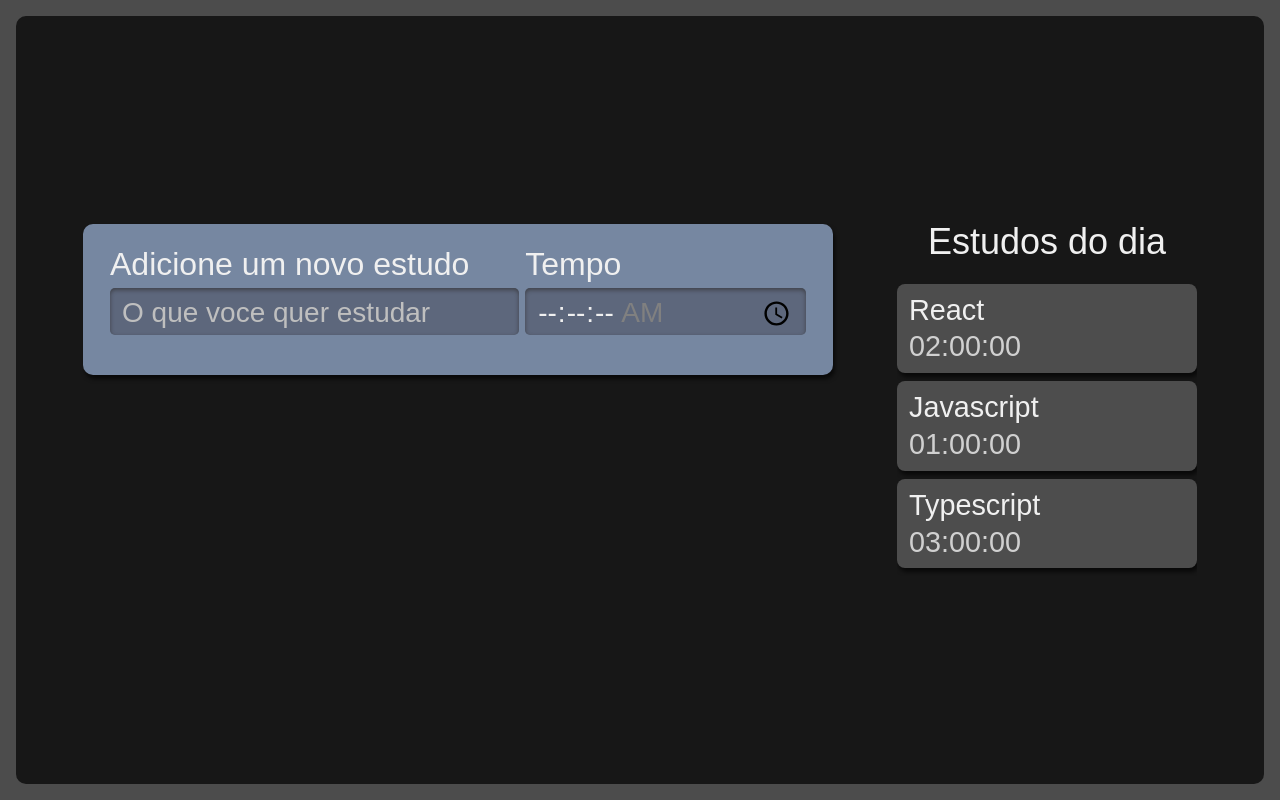
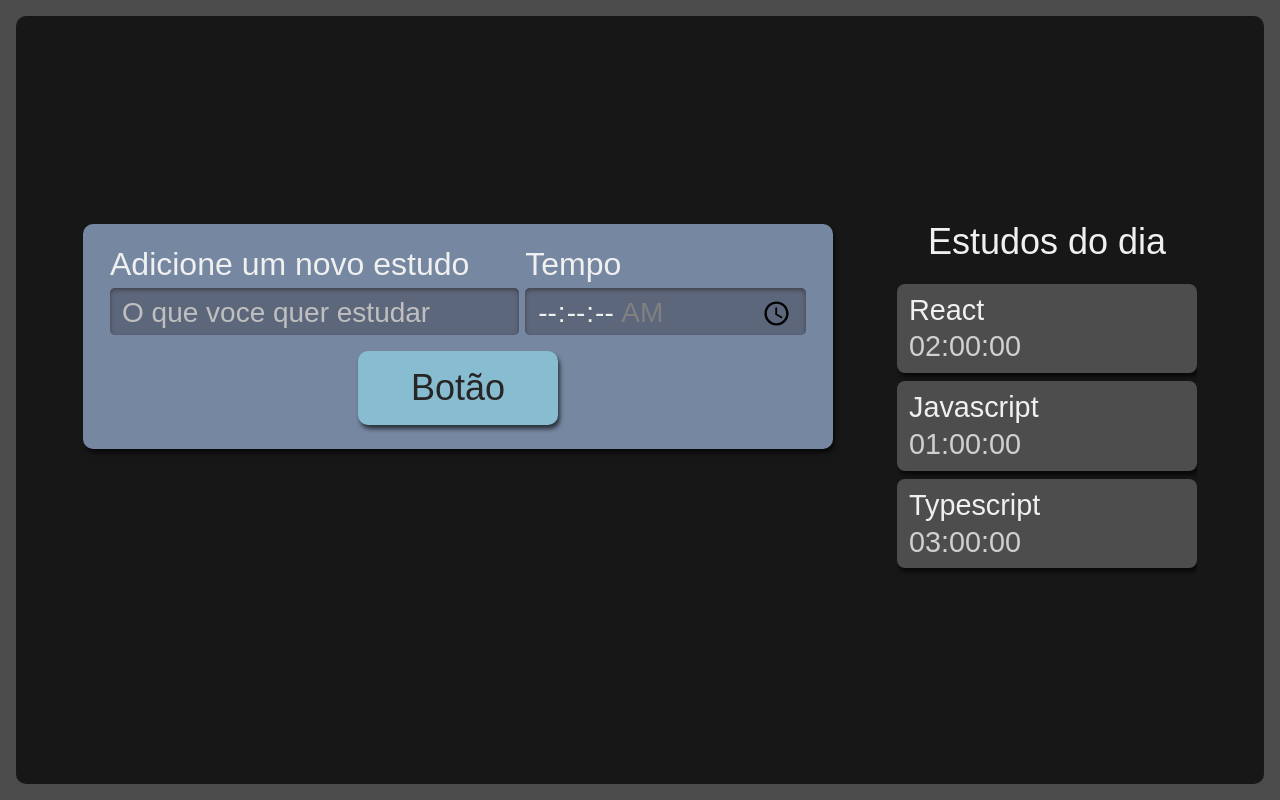
Before and after one commit to MatheusGrenat/alura-studies, a React (Create React App) app: page / in a window 1280 px wide. Built offline with nearby package versions, Linux system fonts and the light colour scheme.

Commit message:
Recuperando o botao

```diff
--- a/src/components/Formulario/index.tsx
+++ b/src/components/Formulario/index.tsx
@@ -32,6 +32,7 @@
                         required
                     />
                 </div>
+                <Botao />
             </form>
         )
     }
--- a/src/pages/App.tsx
+++ b/src/pages/App.tsx
@@ -1,6 +1,7 @@
 import React from 'react';
 import Formulario from '../components/Formulario';
 import Lista from '../components/Lista';
+import Botao from '../components/Botao';
 import './style.scss';
 
 
```
